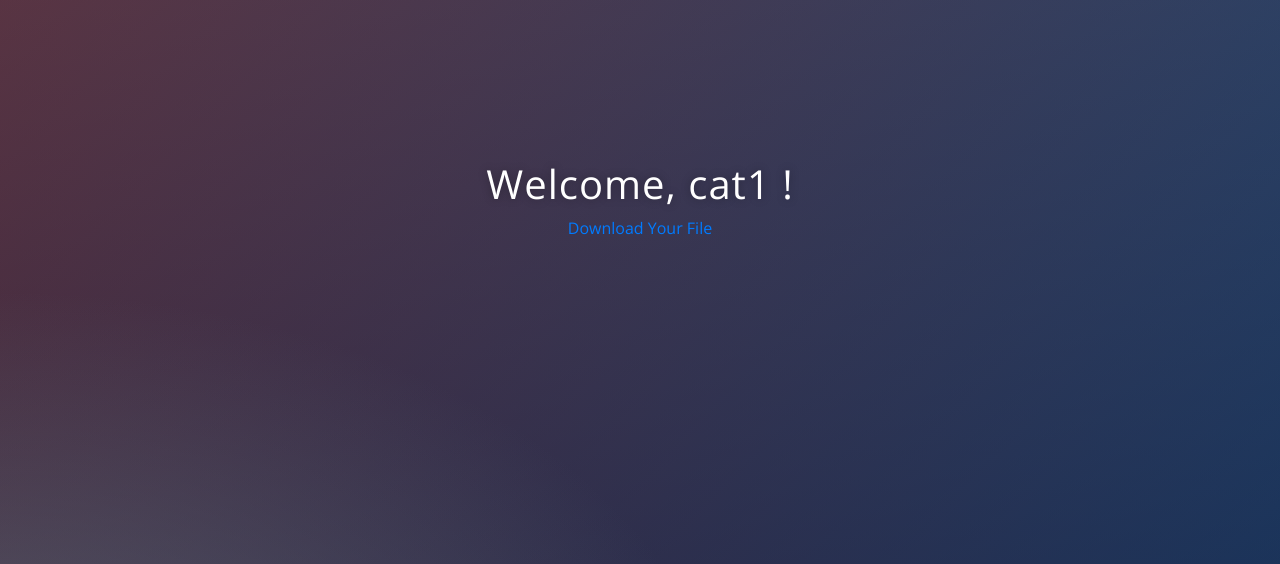
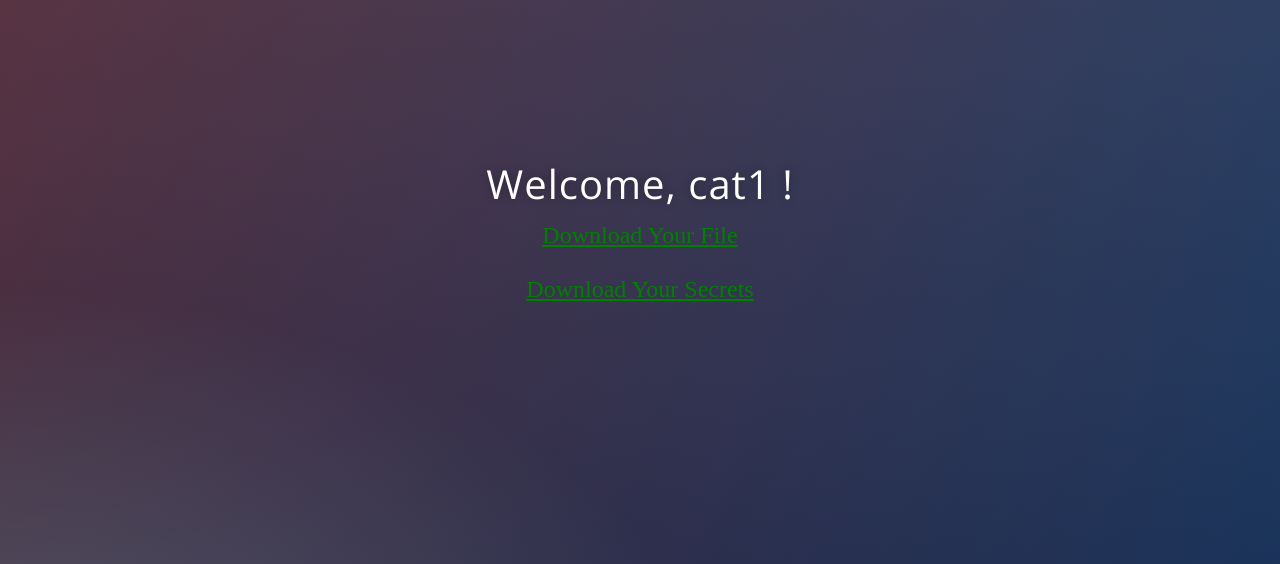
Before and after one commit to slimrivermoi/day68-user-authentication-on-web, a Flask app: page /secrets in a window 1280 px wide. Shown: the part 56-620 px from the top of the page. Run offline with Flask 3, Linux system fonts and the light colour scheme; a user stored in the database is signed in; some libraries are stand-ins or nearby versions.

Commit message:
secured download only through login

```diff
--- a/main.py
+++ b/main.py
@@ -105,11 +105,12 @@ def logout():
     return redirect(url_for('home'))
 
 # Only logged-in users can down download the pdf
-@app.route('/download')
+@app.route('/download', methods=['POST'])
 @login_required
 def download():
+    filename = request.form['filename']
     """allow user to download cheat_sheet.pdf from the directory"""
-    return send_from_directory(directory='static',path='files/cheat_sheet.pdf')
+    return send_from_directory(directory='static',path='files/cheat_sheet.pdf', as_attachment=True,)
 
 
 
--- a/static/css/styles.css
+++ b/static/css/styles.css
@@ -69,3 +69,24 @@ input {
 	transition: box-shadow .5s ease;
 }
 input:focus { box-shadow: inset 0 -5px 45px rgba(100,100,100,0.4), 0 1px 1px rgba(255,255,255,0.2); }
+
+
+/* This makes a button look like an anchor tag HTML link that sends a POST request */
+.inline {
+  display: inline;
+}
+.link-button {
+  background: none;
+  border: none;
+  color: green;
+  text-decoration: underline;
+  cursor: pointer;
+  font-size: 1.5em;
+  font-family: serif;
+}
+.link-button:focus {
+  outline: none;
+}
+.link-button:active {
+  color:red;
+}
--- a/templates/secrets.html
+++ b/templates/secrets.html
@@ -5,7 +5,13 @@
   {% if current_user.is_authenticated %}
   <h1 class="title">Welcome, {{ name }} !</h1>
   <!--TODO: Make a GET request to the /download path-->
-  <a href="{{ url_for('download') }}">Download Your File</a>
+    <form method="post" action="{{ url_for('download') }}" class="inline">
+      <button type="submit" name="filename" value="cheat_sheet.pdf" class="link-button">Download Your File</button>
+      <p></p>
+      <button type="submit" name="filename" value="my_secrets.txt" class="link-button">Download Your Secrets</button>
+      <p></p>
+    </form>
+<!--  <a href="{{ url_for('download') }}">Download Your File</a>-->
 </div>
   {% endif %}
 {% endblock %}
```
